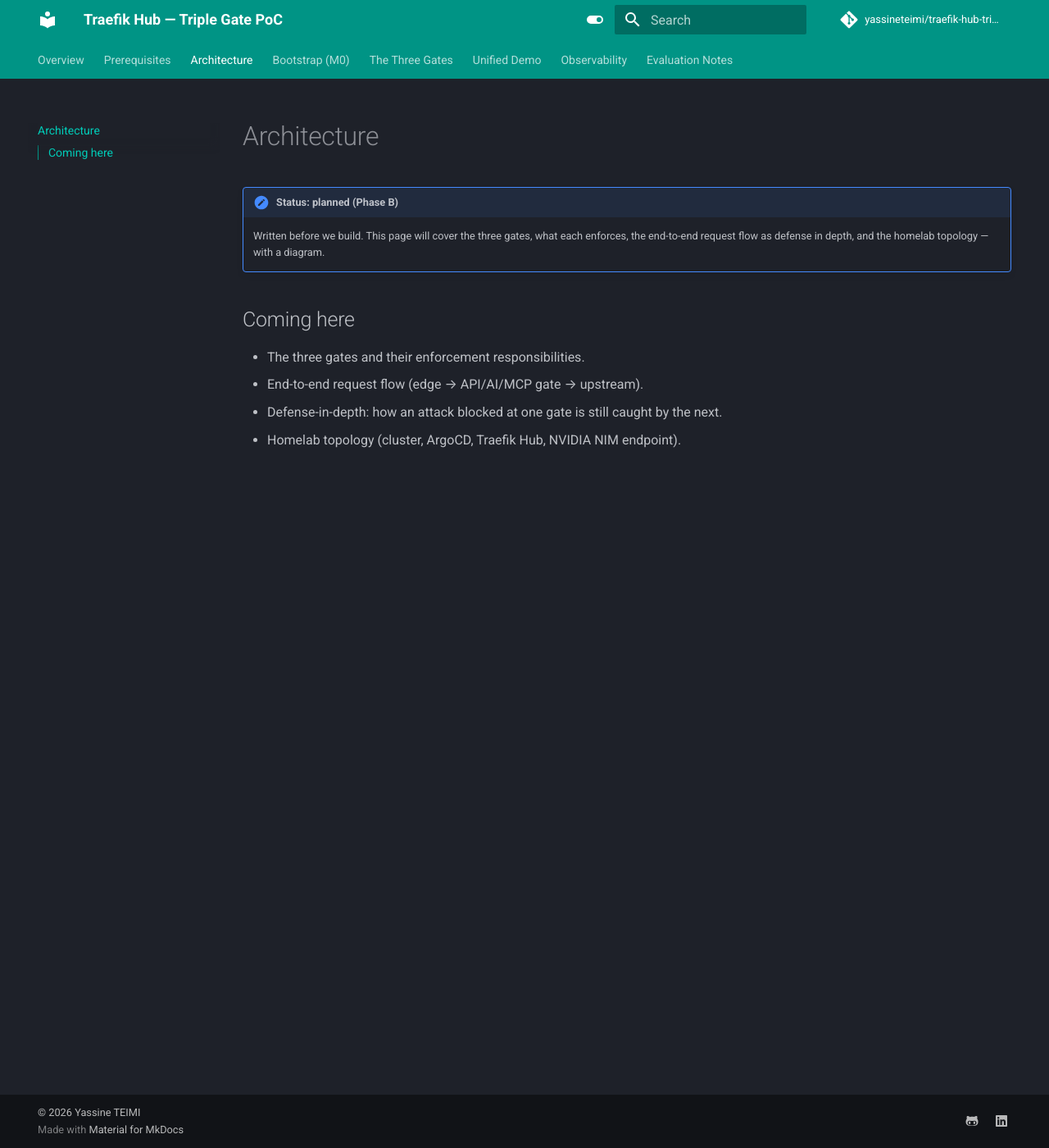
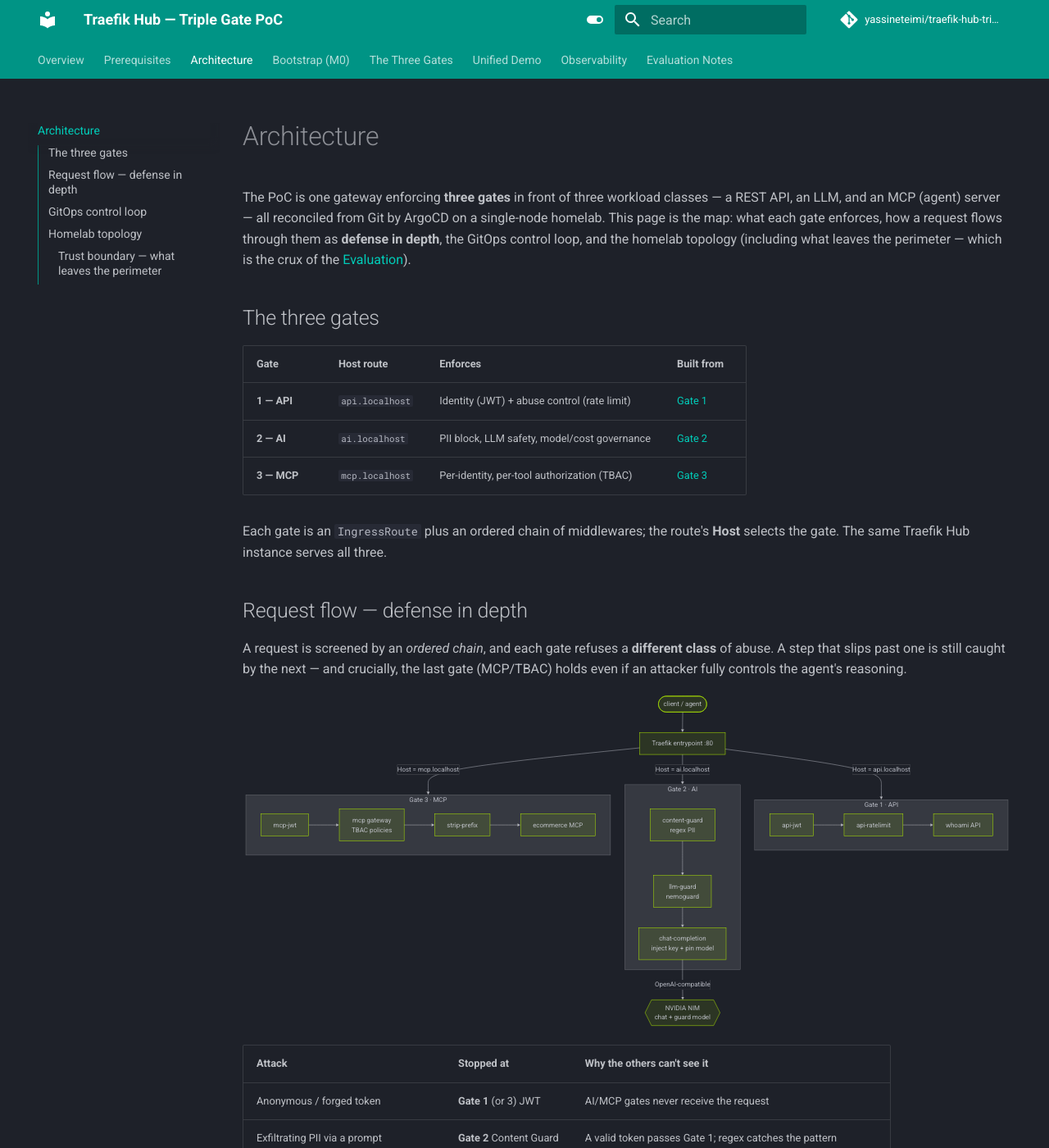
Before and after one commit to yassineteimi/traefik-hub-triple-gate, an MkDocs documentation site: the page built from docs/architecture.md, in a window 1280 px wide and 1400 px high. Shown: the whole window at 82% size. Built offline with MkDocs 1.6.1 and Material for MkDocs 9.7.7, drawn with Linux system fonts in a browser that asks for light colours; comment, search, counter and statistics services are not loaded; some of the changed text lies outside the part shown.

Commit message:
docs(phase-b): flesh out Architecture page — 3 gates, defense-in-depth flow, GitOps loop, homelab topology + trust boundary

````diff
--- a/docs/architecture.md
+++ b/docs/architecture.md
@@ -1,11 +1,132 @@
 # Architecture
 
-!!! note "Status: planned (Phase B)"
-    Written before we build. This page will cover the three gates, what each enforces, the end-to-end request flow as defense in depth, and the homelab topology — with a diagram.
+The PoC is one gateway enforcing **three gates** in front of three workload classes —
+a REST API, an LLM, and an MCP (agent) server — all reconciled from Git by ArgoCD on a
+single-node homelab. This page is the map: what each gate enforces, how a request flows
+through them as **defense in depth**, the GitOps control loop, and the homelab topology
+(including what leaves the perimeter — which is the crux of the [Evaluation](evaluation.md)).
 
-## Coming here
+## The three gates
 
-- The three gates and their enforcement responsibilities.
-- End-to-end request flow (edge → API/AI/MCP gate → upstream).
-- Defense-in-depth: how an attack blocked at one gate is still caught by the next.
-- Homelab topology (cluster, ArgoCD, Traefik Hub, NVIDIA NIM endpoint).
+| Gate | Host route | Enforces | Built from |
+| --- | --- | --- | --- |
+| **1 — API** | `api.localhost` | Identity (JWT) + abuse control (rate limit) | [Gate 1](gates/api-gateway.md) |
+| **2 — AI** | `ai.localhost` | PII block, LLM safety, model/cost governance | [Gate 2](gates/ai-gateway.md) |
+| **3 — MCP** | `mcp.localhost` | Per-identity, per-tool authorization (TBAC) | [Gate 3](gates/mcp-gateway.md) |
+
+Each gate is an `IngressRoute` plus an ordered chain of middlewares; the route's **Host**
+selects the gate. The same Traefik Hub instance serves all three.
+
+## Request flow — defense in depth
+
+A request is screened by an *ordered chain*, and each gate refuses a **different class**
+of abuse. A step that slips past one is still caught by the next — and crucially, the
+last gate (MCP/TBAC) holds even if an attacker fully controls the agent's reasoning.
+
+```mermaid
+flowchart TB
+  C([client / agent]) --> EP["Traefik entrypoint :80"]
+  EP -->|"Host = api.localhost"| G1
+  EP -->|"Host = ai.localhost"| G2
+  EP -->|"Host = mcp.localhost"| G3
+
+  subgraph G1["Gate 1 · API"]
+    direction LR
+    J1[api-jwt] --> RL[api-ratelimit] --> WH[whoami API]
+  end
+  subgraph G2["Gate 2 · AI"]
+    direction LR
+    CG[content-guard<br/>regex PII] --> LG[llm-guard<br/>nemoguard] --> CC[chat-completion<br/>inject key + pin model]
+  end
+  subgraph G3["Gate 3 · MCP"]
+    direction LR
+    J3[mcp-jwt] --> TB[mcp gateway<br/>TBAC policies] --> SP[strip-prefix] --> MS[ecommerce MCP]
+  end
+
+  CC -->|"OpenAI-compatible"| NIM{{NVIDIA NIM<br/>chat + guard model}}
+```
+
+| Attack | Stopped at | Why the others can't see it |
+| --- | --- | --- |
+| Anonymous / forged token | **Gate 1** (or 3) JWT | AI/MCP gates never receive the request |
+| Exfiltrating PII via a prompt | **Gate 2** Content Guard | A valid token passes Gate 1; regex catches the pattern |
+| Jailbreak to harmful output | **Gate 2** LLM Guard | Deterministic regex can't judge intent; the safety model can |
+| Agent coerced into a privileged action | **Gate 3** TBAC | The prompt may be "clean"; only per-tool authz stops the *action* |
+
+The end-to-end run lives in the [Unified Demo](unified-demo.md).
+
+## GitOps control loop
+
+Nothing is applied by hand. A **root app-of-apps** watches `poc/argocd/apps/` in the Git
+repository; every gate, the gateway itself, and the observability stack are ArgoCD
+`Application`s reconciled from Git. A change to any gate is a reviewed, revertible commit
+— **the audit trail is the git history**.
+
+```mermaid
+flowchart LR
+  Git[("GitHub repo")] --> Root["ArgoCD<br/>triple-gate-root"]
+  Root --> TF[traefik]
+  Root --> A1[gate1-api]
+  Root --> A2[gate2-ai]
+  Root --> A3[gate3-mcp]
+  Root --> OBS["observability-*<br/>(prometheus · grafana · otel · dashboards)"]
+```
+
+## Homelab topology
+
+A single Mac runs everything via a Colima VM and a **kind** single-node cluster. Host
+ports 80/443/8000 map to Traefik's NodePorts, so the gates are reachable at
+`*.localhost`.
+
+```mermaid
+flowchart TB
+  subgraph Host["macOS host · Colima VM"]
+    subgraph KIND["kind cluster: triple-gate (k8s v1.36.1)"]
+      subgraph NS_TRAEFIK["ns: traefik"]
+        T[Traefik Hub gateway<br/>web/websecure + metrics:9100]
+      end
+      subgraph NS_APPS["ns: apps"]
+        W[whoami]
+        M[ecommerce-mcp]
+        X[nvidia-external<br/>ExternalName]
+        SEC[(secrets: jwt · nvidia-nim<br/>traefik-hub-license)]
+      end
+      subgraph NS_ARGOCD["ns: argocd"]
+        AG[ArgoCD]
+      end
+      subgraph NS_OBS["ns: observability"]
+        P[Prometheus]
+        GR[Grafana]
+        OT[OTel Collector]
+      end
+    end
+  end
+  GH[(GitHub repo)] --> AG
+  AG -.->|reconciles| T
+  AG -.->|reconciles| M
+  AG -.->|reconciles| P
+  T -->|Prometheus :9100| P
+  T -.->|OTLP| OT --> P
+  P --> GR
+  T <-->|register / control| HUB{{Traefik Hub SaaS<br/>api.traefik.io}}
+  X -->|HTTPS| NIM{{NVIDIA NIM<br/>integrate.api.nvidia.com}}
+```
+
+### Trust boundary — what leaves the perimeter
+
+Two things cross the homelab boundary, and both are the focus of the
+[air-gapped analysis](evaluation.md#sovereignty-air-gap-the-decisive-axis):
+
+1. **Traefik Hub control plane** (`api.traefik.io`) — the data plane is self-hosted, but
+   the agent registers and phones home by default (`hub.offline` is the lever to validate).
+2. **NVIDIA hosted NIM** (`integrate.api.nvidia.com`) — serves *both* the chat model and
+   the safety guard. An air-gapped variant self-hosts these as in-cluster NIMs; the gate
+   topology is unchanged, only the endpoints move inside.
+
+!!! info "Why a single node is enough"
+    The point of the PoC is the **policy and GitOps model**, not scale. Every gate, guard,
+    and TBAC decision behaves identically on one kind node or a multi-node OpenShift
+    cluster — which is exactly what makes the [air-gapped reference architecture](evaluation.md#sovereignty-air-gap-the-decisive-axis)
+    a redeploy, not a redesign.
+
+Build it for real in the [Bootstrap](bootstrap.md) chapter.
````
